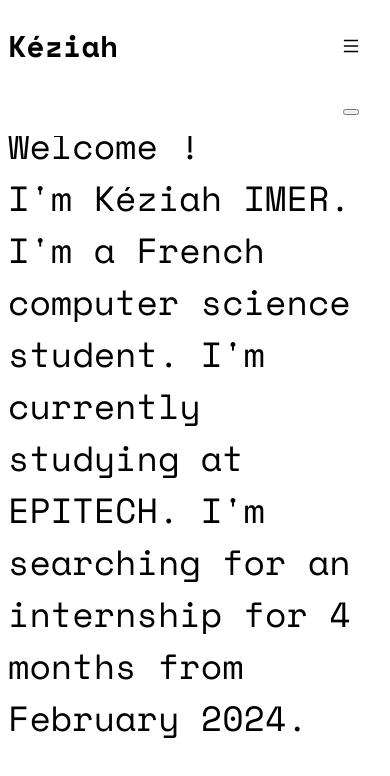
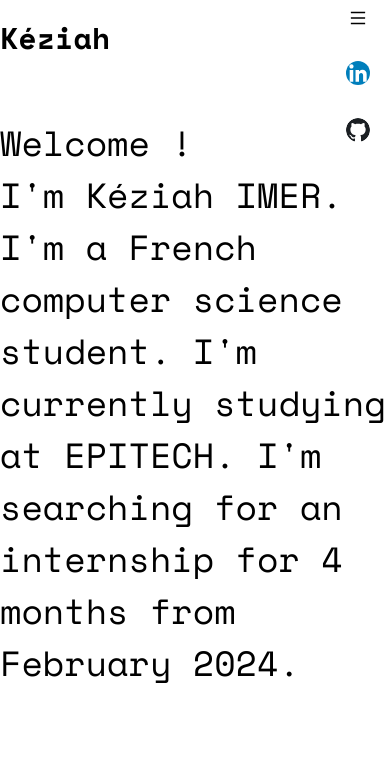
Before and after one commit to KeziahImer/keziahimer.github.io, a React (Create React App) app: page / in a window 390 px wide. Both pictures are taken after a click on the element "menu". Shown: the top 776 px of the page. Built offline with nearby package versions, Linux system fonts and the light colour scheme.

Commit message:
[ADD] Togglemenu ended

```diff
--- a/src/App.css
+++ b/src/App.css
@@ -3,4 +3,5 @@ body {
   color: #000;
   font-family: 'Space Mono', monospace;
   font-weight: 400;
+  margin: 0;
 }
--- /dev/null
+++ b/src/components/ToggleMenu/ToggleMenu.css
@@ -0,0 +1,41 @@
+.toggle-menu {
+    position: absolute;
+    display: flex;
+    flex-direction: column;
+    align-items: center;
+    margin: 10px;
+    background: transparent;
+}
+
+@media screen and (max-width: 1200px) {
+    .toggle-menu {
+        right: 0;
+        top: 0;
+    }
+}
+
+.buttons {
+    background: transparent;
+    display: flex;
+    flex-direction: column;
+    align-items: center;
+    max-width: 200px;
+    width: 100%;
+    margin-top: 20px;
+}
+
+.round-button {
+    border-radius: 50%;
+    border: none;
+    background-color: white;
+    margin: 5px 0;
+    padding: 10px;
+}
+
+.round-button svg {
+    border-radius: 50%;
+}
+
+.round-button:hover {
+    cursor: pointer;
+}
--- a/src/components/ToggleMenu/ToggleMenu.jsx
+++ b/src/components/ToggleMenu/ToggleMenu.jsx
@@ -1,17 +1,34 @@
 import { useState } from 'react';
 import { MenuOutlined } from '@ant-design/icons';
+import "./ToggleMenu.css";
 
 const ToggleMenu = () => {
     const [open, setOpen] = useState(false);
+
+    const handleLClick = () => {
+        window.open('https://www.linkedin.com/in/k%C3%A9ziah-imer-997849240', '_blank');
+    }
+
+    const handleGClick = () => {
+        window.open('https://github.com/KeziahImer', '_blank');
+    }
+
     return (
-        <>
+        <div class="toggle-menu">
             <MenuOutlined onClick={() => setOpen(!open)} />
             {open && (
-                <button>
-
-                </button>
+                <div class="buttons">
+                    <button class="round-button" onClick={handleLClick}>
+                        <svg xmlns="http://www.w3.org/2000/svg" height="24" viewBox="0 0 72 72" width="24"><g fill="none" fill-rule="evenodd"><path d="M8,72 L64,72 C68.418278,72 72,68.418278 72,64 L72,8 C72,3.581722 68.418278,-8.11624501e-16 64,0 L8,0 C3.581722,8.11624501e-16 -5.41083001e-16,3.581722 0,8 L0,64 C5.41083001e-16,68.418278 3.581722,72 8,72 Z" fill="#007EBB"/><path d="M62,62 L51.315625,62 L51.315625,43.8021149 C51.315625,38.8127542 49.4197917,36.0245323 45.4707031,36.0245323 C41.1746094,36.0245323 38.9300781,38.9261103 38.9300781,43.8021149 L38.9300781,62 L28.6333333,62 L28.6333333,27.3333333 L38.9300781,27.3333333 L38.9300781,32.0029283 C38.9300781,32.0029283 42.0260417,26.2742151 49.3825521,26.2742151 C56.7356771,26.2742151 62,30.7644705 62,40.051212 L62,62 Z M16.349349,22.7940133 C12.8420573,22.7940133 10,19.9296567 10,16.3970067 C10,12.8643566 12.8420573,10 16.349349,10 C19.8566406,10 22.6970052,12.8643566 22.6970052,16.3970067 C22.6970052,19.9296567 19.8566406,22.7940133 16.349349,22.7940133 Z M11.0325521,62 L21.769401,62 L21.769401,27.3333333 L11.0325521,27.3333333 L11.0325521,62 Z" fill="#FFF"/></g></svg>
+                    </button>
+                    <button class="round-button" onClick={handleGClick}>
+                        <svg xmlns="http://www.w3.org/2000/svg" width="24" height="24" viewBox="0 0 1024 1024" fill="none">
+                        <path fill-rule="evenodd" clip-rule="evenodd" d="M8 0C3.58 0 0 3.58 0 8C0 11.54 2.29 14.53 5.47 15.59C5.87 15.66 6.02 15.42 6.02 15.21C6.02 15.02 6.01 14.39 6.01 13.72C4 14.09 3.48 13.23 3.32 12.78C3.23 12.55 2.84 11.84 2.5 11.65C2.22 11.5 1.82 11.13 2.49 11.12C3.12 11.11 3.57 11.7 3.72 11.94C4.44 13.15 5.59 12.81 6.05 12.6C6.12 12.08 6.33 11.73 6.56 11.53C4.78 11.33 2.92 10.64 2.92 7.58C2.92 6.71 3.23 5.99 3.74 5.43C3.66 5.23 3.38 4.41 3.82 3.31C3.82 3.31 4.49 3.1 6.02 4.13C6.66 3.95 7.34 3.86 8.02 3.86C8.7 3.86 9.38 3.95 10.02 4.13C11.55 3.09 12.22 3.31 12.22 3.31C12.66 4.41 12.38 5.23 12.3 5.43C12.81 5.99 13.12 6.7 13.12 7.58C13.12 10.65 11.25 11.33 9.47 11.53C9.76 11.78 10.01 12.26 10.01 13.01C10.01 14.08 10 14.94 10 15.21C10 15.42 10.15 15.67 10.55 15.59C13.71 14.53 16 11.53 16 8C16 3.58 12.42 0 8 0Z" transform="scale(64)" fill="#1B1F23"/>
+                        </svg>
+                    </button>
+                </div>
             )}
-        </>
+        </div>
     );
 };
 
```
